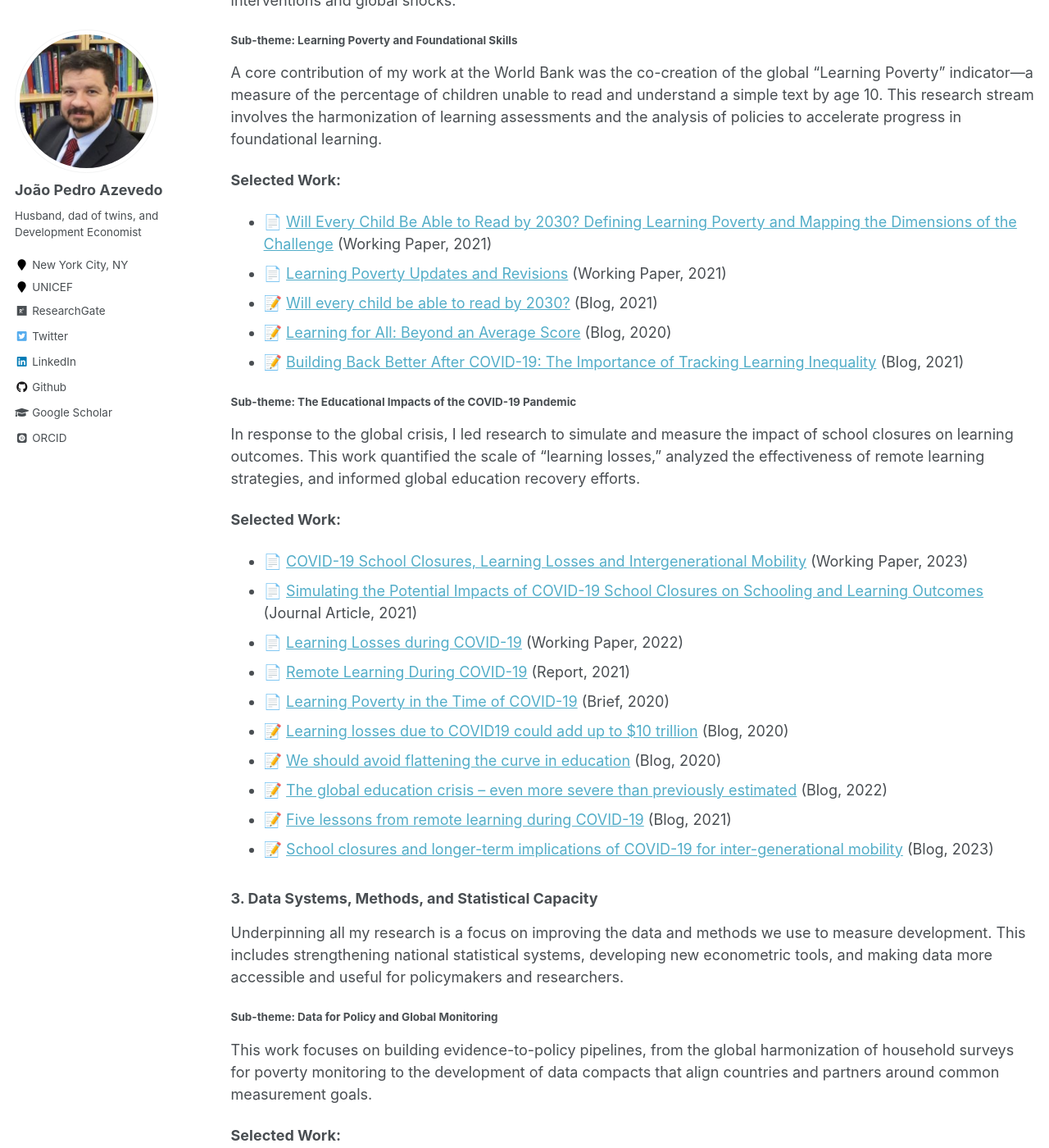
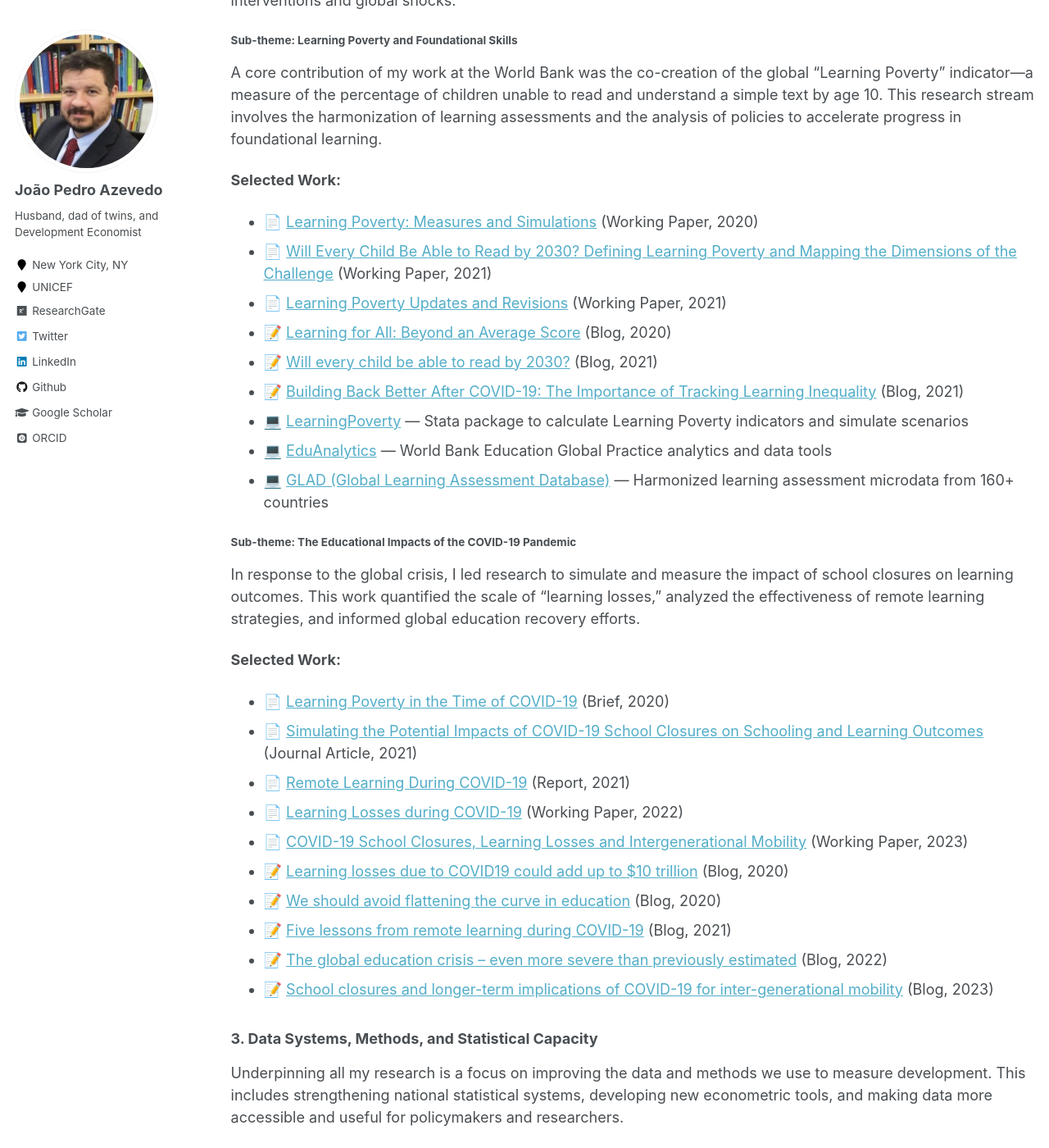
Before and after one commit to jpazvd/jpazvd.github.io, a Jekyll site: the page built from _pages/research.md, in a window 1280 px wide and 1400 px high, scrolled down 1043 px. Shown: the whole window at 82% size. Built offline with Jekyll 4.4.1, drawn with Linux system fonts in a browser that asks for light colours; some web fonts are replaced; our own code applies the rules of GitHub Pages for plain Markdown files; some of the changed text lies outside the part shown.

Commit message:
feat: Update Research page with Learning Poverty resources and chronological ordering
- Added Learning Poverty: Measures and Simulations working paper (2020)
- Added GitHub repos: LearningPoverty, EduAnalytics, GLAD
- Reordered all references chronologically within content types
- Papers listed oldest to newest, then blogs, then software

```diff
--- a/_pages/research.md
+++ b/_pages/research.md
@@ -23,9 +23,9 @@ My work is organized around three interconnected themes:
 This agenda focuses on the multidimensional aspects of child poverty and wellbeing. It includes developing frameworks for monitoring progress on the Sustainable Development Goals (SDGs) for children, analyzing the drivers of inequality, and investigating the determinants of child health and mortality.
 
 **Selected Work:**
-- 📄 [Inequality at the very very very top: What does the Forbes Billionaires database tell us?](https://blogs.worldbank.org/en/developmenttalk/inequality-very-very-very-top-what-does-forbes-billionaires-database-tell-us) (Blog, 2014)
-- 📄 [Latin American women driving region's prosperity](https://blogs.worldbank.org/en/latinamerica/latin-american-women-driving-region-s-prosperity) (Blog, 2012)
-- 📄 [How equitable is access to finance in Turkey?](https://blogs.worldbank.org/en/allaboutfinance/how-equitable-access-finance-turkey-evidence-latest-global-findex) (Blog, 2016)
+- 📝 [Latin American women driving region's prosperity](https://blogs.worldbank.org/en/latinamerica/latin-american-women-driving-region-s-prosperity) (Blog, 2012)
+- 📝 [Inequality at the very very very top: What does the Forbes Billionaires database tell us?](https://blogs.worldbank.org/en/developmenttalk/inequality-very-very-very-top-what-does-forbes-billionaires-database-tell-us) (Blog, 2014)
+- 📝 [How equitable is access to finance in Turkey?](https://blogs.worldbank.org/en/allaboutfinance/how-equitable-access-finance-turkey-evidence-latest-global-findex) (Blog, 2016)
 
 ### 2. Education, Learning, and Human Capital
 
@@ -36,26 +36,30 @@ This is a central pillar of my research, with a focus on ensuring quality educat
 A core contribution of my work at the World Bank was the co-creation of the global "Learning Poverty" indicator—a measure of the percentage of children unable to read and understand a simple text by age 10. This research stream involves the harmonization of learning assessments and the analysis of policies to accelerate progress in foundational learning.
 
 **Selected Work:**
+- 📄 [Learning Poverty: Measures and Simulations](https://openknowledge.worldbank.org/handle/10986/34654) (Working Paper, 2020)
 - 📄 [Will Every Child Be Able to Read by 2030? Defining Learning Poverty and Mapping the Dimensions of the Challenge](https://openknowledge.worldbank.org/handle/10986/35300) (Working Paper, 2021)
 - 📄 [Learning Poverty Updates and Revisions](https://openknowledge.worldbank.org/handle/10986/36082) (Working Paper, 2021)
+- 📝 [Learning for All: Beyond an Average Score](https://blogs.worldbank.org/en/education/learning-all-beyond-average-score) (Blog, 2020)
 - 📝 [Will every child be able to read by 2030?](https://blogs.worldbank.org/en/developmenttalk/will-every-child-be-able-read-2030) (Blog, 2021)
-- 📝 [Learning for All: Beyond an Average Score](https://blogs.worldbank.org/en/education/learning-all-beyond-average-score) (Blog, 2020)
 - 📝 [Building Back Better After COVID-19: The Importance of Tracking Learning Inequality](https://blogs.worldbank.org/en/education/building-back-better-after-covid-19-importance-tracking-learning-inequality) (Blog, 2021)
+- 💻 [LearningPoverty](https://github.com/worldbank/LearningPoverty) — Stata package to calculate Learning Poverty indicators and simulate scenarios
+- 💻 [EduAnalytics](https://github.com/worldbank/EduAnalytics) — World Bank Education Global Practice analytics and data tools
+- 💻 [GLAD (Global Learning Assessment Database)](https://github.com/worldbank/GLAD) — Harmonized learning assessment microdata from 160+ countries
 
 #### Sub-theme: The Educational Impacts of the COVID-19 Pandemic
 
 In response to the global crisis, I led research to simulate and measure the impact of school closures on learning outcomes. This work quantified the scale of "learning losses," analyzed the effectiveness of remote learning strategies, and informed global education recovery efforts.
 
 **Selected Work:**
+- 📄 [Learning Poverty in the Time of COVID-19](https://openknowledge.worldbank.org/handle/10986/34850) (Brief, 2020)
+- 📄 [Simulating the Potential Impacts of COVID-19 School Closures on Schooling and Learning Outcomes](https://openknowledge.worldbank.org/handle/10986/40037) (Journal Article, 2021)
+- 📄 [Remote Learning During COVID-19](https://openknowledge.worldbank.org/handle/10986/36665) (Report, 2021)
+- 📄 [Learning Losses during COVID-19](https://openknowledge.worldbank.org/handle/10986/38228) (Working Paper, 2022)
 - 📄 [COVID-19 School Closures, Learning Losses and Intergenerational Mobility](https://openknowledge.worldbank.org/handle/10986/39607) (Working Paper, 2023)
-- 📄 [Simulating the Potential Impacts of COVID-19 School Closures on Schooling and Learning Outcomes](https://openknowledge.worldbank.org/handle/10986/40037) (Journal Article, 2021)
-- 📄 [Learning Losses during COVID-19](https://openknowledge.worldbank.org/handle/10986/38228) (Working Paper, 2022)
-- 📄 [Remote Learning During COVID-19](https://openknowledge.worldbank.org/handle/10986/36665) (Report, 2021)
-- 📄 [Learning Poverty in the Time of COVID-19](https://openknowledge.worldbank.org/handle/10986/34850) (Brief, 2020)
 - 📝 [Learning losses due to COVID19 could add up to $10 trillion](https://blogs.worldbank.org/en/education/learning-losses-due-covid19-could-add-10-trillion) (Blog, 2020)
 - 📝 [We should avoid flattening the curve in education](https://blogs.worldbank.org/en/education/we-should-avoid-flattening-curve-education-possible-scenarios-learning-loss-during-school) (Blog, 2020)
+- 📝 [Five lessons from remote learning during COVID-19](https://blogs.worldbank.org/en/education/five-lessons-remote-learning-during-covid-19) (Blog, 2021)
 - 📝 [The global education crisis – even more severe than previously estimated](https://blogs.worldbank.org/en/education/global-education-crisis-even-more-severe-previously-estimated) (Blog, 2022)
-- 📝 [Five lessons from remote learning during COVID-19](https://blogs.worldbank.org/en/education/five-lessons-remote-learning-during-covid-19) (Blog, 2021)
 - 📝 [School closures and longer-term implications of COVID-19 for inter-generational mobility](https://blogs.worldbank.org/en/developmenttalk/school-closures-and-longer-term-implications-covid-19-inter-generational-mobility) (Blog, 2023)
 
 ### 3. Data Systems, Methods, and Statistical Capacity
@@ -67,8 +71,8 @@ Underpinning all my research is a focus on improving the data and methods we use
 This work focuses on building evidence-to-policy pipelines, from the global harmonization of household surveys for poverty monitoring to the development of data compacts that align countries and partners around common measurement goals.
 
 **Selected Work:**
+- 📝 [Feeding the craving for precision on global poverty](https://blogs.worldbank.org/en/developmenttalk/feeding-craving-precision-global-poverty) (Blog, 2017)
 - 📝 [April 2018 global poverty update from the World Bank](https://blogs.worldbank.org/en/developmenttalk/april-2018-global-poverty-update-world-bank) (Blog, 2018)
-- 📝 [Feeding the craving for precision on global poverty](https://blogs.worldbank.org/en/developmenttalk/feeding-craving-precision-global-poverty) (Blog, 2017)
 - 📝 [Going municipal: Targeting deprivation with new evidence in Croatia](https://blogs.worldbank.org/en/developmenttalk/going-municipal-targeting-deprivation-new-evidence-croatia) (Blog, 2019)
 
 #### Sub-theme: Global Poverty Monitoring Infrastructure
@@ -89,8 +93,8 @@ To support rigorous and reproducible research, I have developed over 20 open-sou
 - 💻 [ADECOMP](https://ideas.repec.org/c/boc/bocode/s457562.html) — Shapley decomposition of poverty changes
 - 💻 [HOI](https://ideas.repec.org/c/boc/bocode/s457191.html) — Human Opportunity Index
 - 💻 [DFL](https://ideas.repec.org/c/boc/bocode/s449001.html) — DiNardo-Fortin-Lemieux counterfactual density decomposition
+- 📝 [Wbopendata Stata Module Upgrade](https://blogs.worldbank.org/en/opendata/wbopendata-stata-module-upgrade) (Blog, 2014)
 - 📝 [New release of WBOPENDATA Stata module](https://blogs.worldbank.org/en/opendata/new-release-wbopendata-stata-module) (Blog, 2020)
-- 📝 [Wbopendata Stata Module Upgrade](https://blogs.worldbank.org/en/opendata/wbopendata-stata-module-upgrade) (Blog, 2014)
 
 👉 **[View all 22 software modules on the Software page](/softwares/)**
 
```
